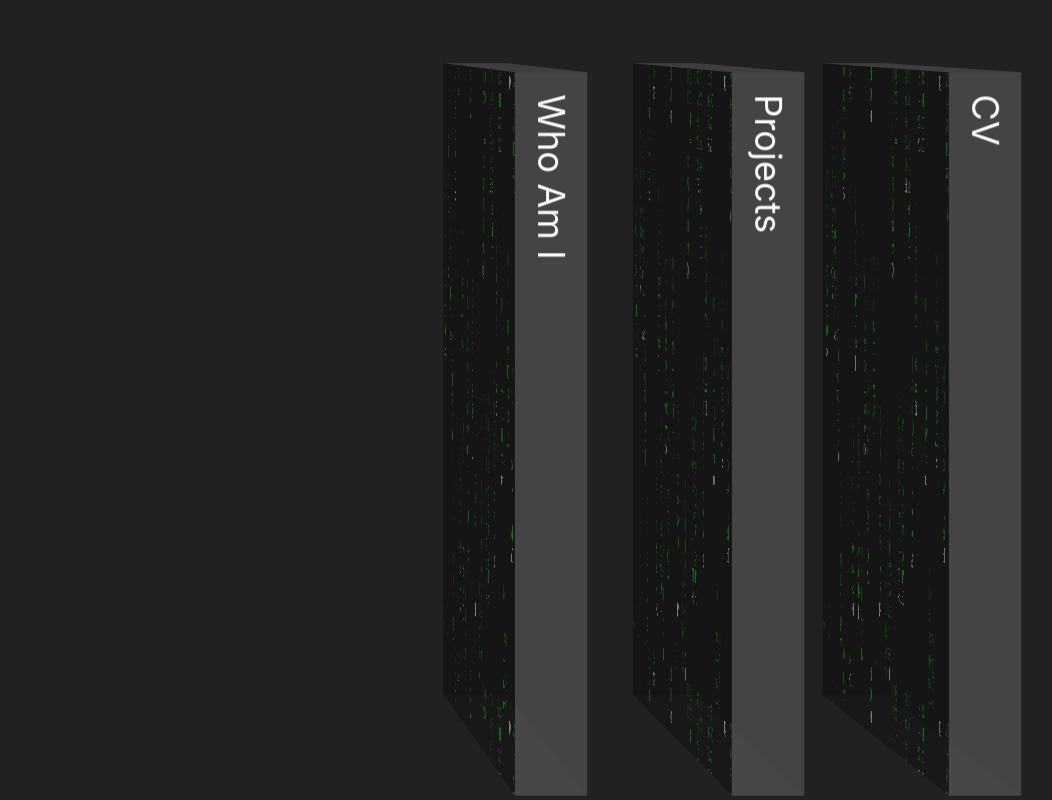
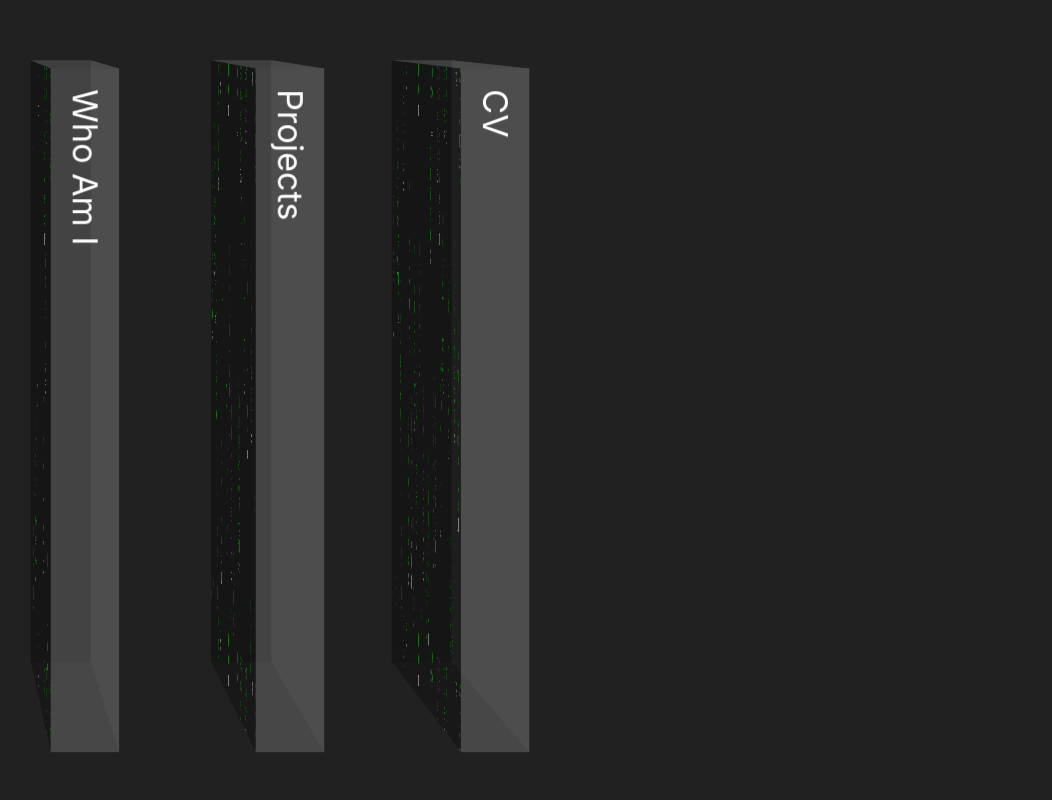
Before and after one commit to ufukbakan/ufukbakan_web, a React (Vite) app: page / in a window 1280 px wide. Shown: the whole page, without its empty margins (180-1232 px from the left). Built offline with nearby package versions, Linux system fonts and the light colour scheme.

Commit message:
server autoopen and transform improvements

```diff
--- a/src/index.css
+++ b/src/index.css
@@ -21,7 +21,7 @@ code {
 .books{
   transform-style: preserve-3d;
   perspective: 1000vh;
-  perspective-origin: 10% center;
+  perspective-origin: 5% 50%;
 }
 
 .books .wrapper-background{
@@ -41,7 +41,6 @@ code {
   width: 80vw;
   height: 80vh;
   transform-style: preserve-3d;
-  transform-origin: 90% 50%;
   transform: rotateY(90deg) translateZ(-100px);
   transition: all .4s;
   cursor: pointer;
@@ -64,7 +63,7 @@ code {
   transition: all 2s;
   animation: none;
   left: 50% !important;
-  transform: rotateY(0deg) translate(-50%, 0) translateZ(900px);
+  transform: translate(-50%, -2%) rotateY(0deg) translateZ(900px);
   cursor: default;
   z-index: 2;
 }
@@ -73,7 +72,6 @@ code {
   width: 100%;
   height: 100%;
   transform: rotateY(0) translateZ(-2em);
-  /*background-color: rgba(96, 96, 96, 0.03);*/
 }
 
 .book .face-back::after{
@@ -136,11 +134,14 @@ code {
   width: 100%;
   height: 100%;
   transform: rotateY(0) translateZ(2em);
-  background-color: rgba(96, 96, 96, 0.1);
+  background-color: rgba(96, 96, 96, 0.4);
+  transition: background-color .4s;
+  transition-delay: .4s;
 }
 
-.book.book.active.face-front{
-  z-index: 1;
+.book.active .face-front{
+  transition-delay: 0;
+  background-color: rgba(96, 96, 96, 0.9);
 }
 
 .book:not(.active) .face-front *{
--- a/vite.config.ts
+++ b/vite.config.ts
@@ -5,6 +5,7 @@ import react from '@vitejs/plugin-react'
 export default defineConfig({
   plugins: [react()],
   server: {
-    port: 80
+    port: 80,
+    open: true
   }
 })
```
